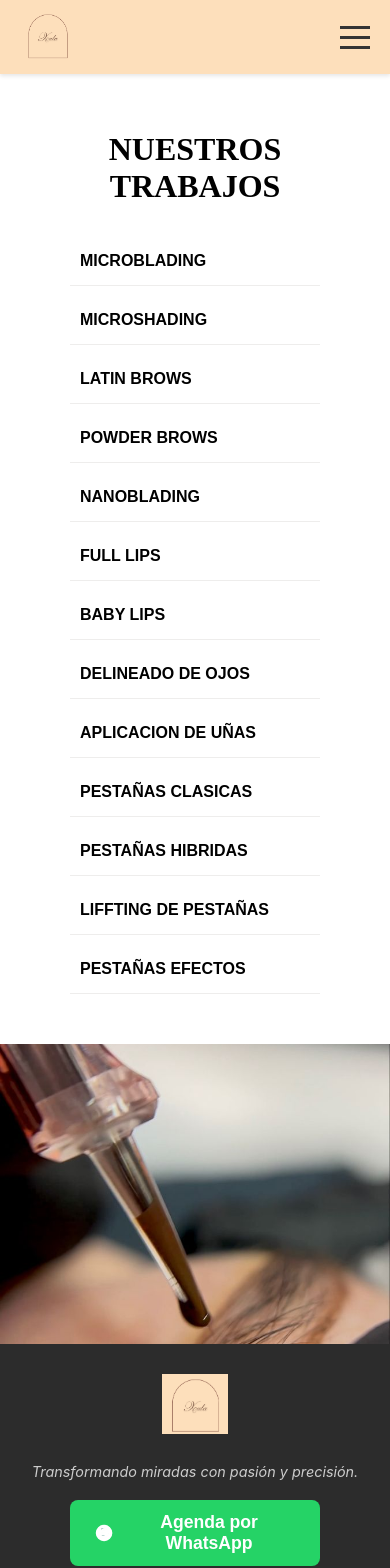
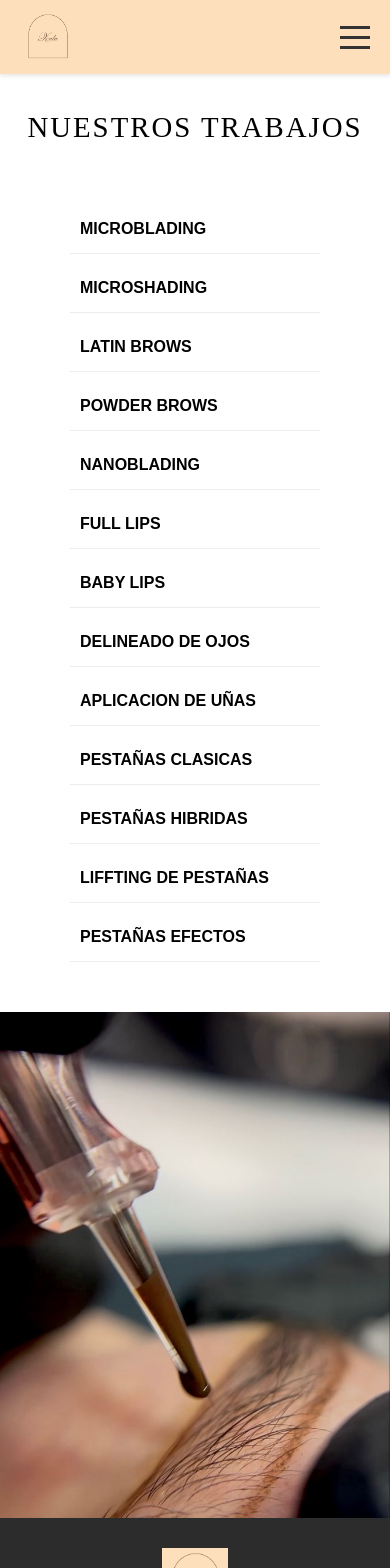
Before and after one commit to CarlosMeyer400400/XULA-BY-IVONNE, an Angular app: page /trabajos in a window 390 px wide. Shown: the top 1568 px of the page. Built offline with nearby package versions, Linux system fonts and the light colour scheme.

Commit message:
trabajos 0 0

```diff
--- a/src/app/pages/trabajos/trabajos.component.css
+++ b/src/app/pages/trabajos/trabajos.component.css
@@ -10,7 +10,6 @@
 body, html {
     margin: 0;
     padding: 0;
-    /* Usa las fuentes que se ven en el diseño */
     font-family: 'Montserrat', sans-serif;
     width: 100%;
     overflow-x: hidden;
@@ -23,7 +22,7 @@ body, html {
 /* Contenedor principal de dos columnas */
 .trabajos-container {
     display: flex;
-    min-height: 100vh; /* Para que la columna derecha cubra toda la altura */
+    min-height: 100vh;
     width: 100%;
 }
 
@@ -37,12 +36,13 @@ body, html {
     flex-direction: column;
     align-items: center;
     text-align: center;
-    flex-shrink: 0; /* Evita que el menú se reduzca */
+    flex-shrink: 0;
 }
 
-.trabajos-title {
-    font-family: 'Playfair Display', serif; /* Tipo de fuente para títulos grandes */
-    font-size: 2.5vw;
+/* Nota: La clase .trabajos-title no estaba en tu HTML pero la mantengo si la añades después */
+.trabajos-title, .trabajos-left-menu h1 {
+    font-family: 'Playfair Display', serif;
+    font-size: clamp(1.8rem, 2.5vw, 2.5rem); /* Uso clamp para responsividad del título */
     font-weight: 400;
     margin-top: 0;
     margin-bottom: 50px;
@@ -88,7 +88,7 @@ body, html {
 
 /* --- CONTENIDO DERECHO (70% de ancho) --- */
 .content-container {
-    flex: 1; /* Ocupa el espacio restante (70%) */
+    flex: 1;
     height: 100vh;
     min-width: 0;
     overflow: hidden;
@@ -102,33 +102,43 @@ body, html {
     left: 0;
     width: 100%;
     height: 100%;
-    display: none; /* Oculto por defecto */
+    display: none;
     align-items: center;
-
-    /* El color de fondo se aplica con [style.background-color]="trabajo.bgColor" en el HTML */
+    /* Por defecto, usa la disposición de escritorio (row) */
+    flex-direction: row;
 }
 
 /* Solo muestra el contenido activo (controlado por *ngIf) */
 .trabajos-right-content.active-content {
-    display: flex; /* Vuelve a mostrarlo como flex para la estructura de 2 columnas */
+    display: flex;
 }
 
-/* Contenedor de la información (Texto, 40% del espacio) */
-.trabajo-info-box {
+/* ---------------------------------------------------- */
+/* --- ESTILOS DE ESCRITORIO (Reglas por defecto) --- */
+/* ---------------------------------------------------- */
+
+/* ESTADO NORMAL (Split 40% Texto / 60% Imagen) */
+.trabajos-right-content:not(.bienvenida-mode) .trabajo-info-box {
     width: 40%;
     padding: 80px 70px 80px 50px;
-    color: var(--dark-text);
-    display: flex;
-    flex-direction: column;
-    justify-content: center;
-    flex-shrink: 0;
-    background-color: transparent;
+    display: flex; /* Asegura que se muestre en el estado normal */
+}
+.trabajos-right-content:not(.bienvenida-mode) .trabajo-image-box {
+    width: 60%;
 }
 
-/* Contenedor de la imagen (60% del espacio) */
+/* ESTADO BIENVENIDA (Imagen 100%) */
+.trabajos-right-content.bienvenida-mode .trabajo-info-box {
+    display: none; /* OCULTAR texto de bienvenida */
+}
+
+.trabajos-right-content.bienvenida-mode .trabajo-image-box {
+    width: 100%; /* La imagen ocupa todo el ancho disponible */
+}
+
+/* Contenedor de la imagen */
 .trabajo-image-box {
-    width: 60%;
-    height: 100%;
+    height: 100%; /* 100% de la altura de .trabajos-right-content */
     overflow: hidden;
     flex-grow: 1;
     flex-shrink: 0;
@@ -137,14 +147,23 @@ body, html {
 .trabajo-image-box img {
     width: 100%;
     height: 100%;
-    object-fit: cover; /* Asegura que la imagen cubra el contenedor */
+    object-fit: cover;
     display: block;
 }
 
-/* Estilos de los elementos de texto */
-.content-title {
+/* Estilos de los elementos de texto (Se mantienen) */
+.trabajo-info-box {
+    color: var(--dark-text);
+    flex-direction: column;
+    justify-content: center;
+    flex-shrink: 0;
+    background-color: transparent;
+}
+
+/* Note: Cambié .content-title por h1 ya que es lo que usas en el HTML */
+.trabajo-info-box h1 {
     font-family: 'Playfair Display', serif;
-    font-size: clamp(2.5rem, 4vw, 5rem);
+    font-size: clamp(2rem, 3.5vw, 4rem); /* Ajuste el tamaño para que sea responsivo en escritorio */
     font-weight: 400;
     margin-bottom: 20px;
     word-break: break-word;
@@ -169,6 +188,7 @@ body, html {
     color: inherit;
 }
 
+/* El nav-arrow no tiene uso actual en tu código pero se mantiene su estilo */
 .nav-arrow {
     position: absolute;
     bottom: 30px;
@@ -178,67 +198,46 @@ body, html {
     cursor: pointer;
 }
 
+/* ---------------------------------------------------- */
 /* --- MEDIA QUERIES (Responsividad para móviles) --- */
+/* ---------------------------------------------------- */
 @media (max-width: 768px) {
+    /* Estructura general */
     .trabajos-container {
-        flex-direction: column;
+        flex-direction: column; /* Apila menú sobre contenido */
     }
     .trabajos-left-menu, .content-container {
         width: 100%;
-        height: auto;
+        height: auto; /* Permite que el contenido crezca en vertical */
     }
+
+    /* Contenedor de contenido derecho */
     .trabajos-right-content {
         position: static;
         height: auto;
-        flex-direction: column; /* Apila el texto y la imagen verticalmente */
+        flex-direction: column; /* Apila texto sobre imagen en móvil */
     }
-    .trabajo-info-box, .trabajo-image-box {
-        width: 100%;
+
+    /* ESTADO NORMAL (Split) en móvil */
+    .trabajos-right-content:not(.bienvenida-mode) .trabajo-info-box {
+        width: 100%; /* Texto ocupa todo el ancho */
         padding: 40px 20px;
+        order: 1; /* El texto va primero */
+        display: flex;
     }
-    .trabajo-image-box {
-        height: 300px;
-        order: 2;
+    .trabajos-right-content:not(.bienvenida-mode) .trabajo-image-box {
+        width: 100%; /* Imagen ocupa todo el ancho */
+        height: 300px; /* Altura fija para la imagen */
+        order: 2; /* La imagen va después del texto */
         padding: 0;
     }
-    .trabajo-info-box {
-        order: 1;
+
+    /* ESTADO BIENVENIDA en móvil */
+    .trabajos-right-content.bienvenida-mode .trabajo-image-box {
+        width: 100%;
+        height: 60vh; /* Se ve más grande que la imagen normal, pero no ocupa todo el alto */
+        padding: 0;
     }
-    /* trabajos.component.css (Modificado) */
 
-/* ... (Los estilos base y del menú se mantienen igual) ... */
-
-/* --- CONTENIDO DERECHO (70% de ancho) --- */
-
-/* ... (content-container y trabajos-right-content se mantienen igual) ... */
-
-/* Estilos PREDETERMINADOS (aplican cuando NO es bienvenida) */
-.trabajos-right-content:not(.bienvenida-mode) .trabajo-info-box {
-    width: 40%;
-    padding: 80px 70px 80px 50px;
-    /* Asegura que el info-box se muestre en modo normal (split) */
-    display: flex;
+    /* El .trabajo-info-box se oculta automáticamente por la regla de bienvenida */
 }
-.trabajos-right-content:not(.bienvenida-mode) .trabajo-image-box {
-    width: 60%;
-}
-
-/* --- ESTILO DE BIENVENIDA (MODO IMAGEN COMPLETA) --- */
-.trabajos-right-content.bienvenida-mode {
-    /* Mantiene el display: flex; que ya tenías */
-    justify-content: flex-start; /* Opcional: para limpiar */
-}
-
-/* OCULTAR CAJA DE INFO en modo bienvenida */
-.trabajos-right-content.bienvenida-mode .trabajo-info-box {
-    display: none;
-}
-
-/* IMAGEN A ANCHO COMPLETO en modo bienvenida */
-.trabajos-right-content.bienvenida-mode .trabajo-image-box {
-    width: 100%; /* La imagen ocupa todo el ancho disponible */
-    /* El resto de las propiedades de la imagen (height, object-fit) se mantienen */
-}
-
-/* ... (El resto de estilos se mantiene igual) ... */
-}
```
